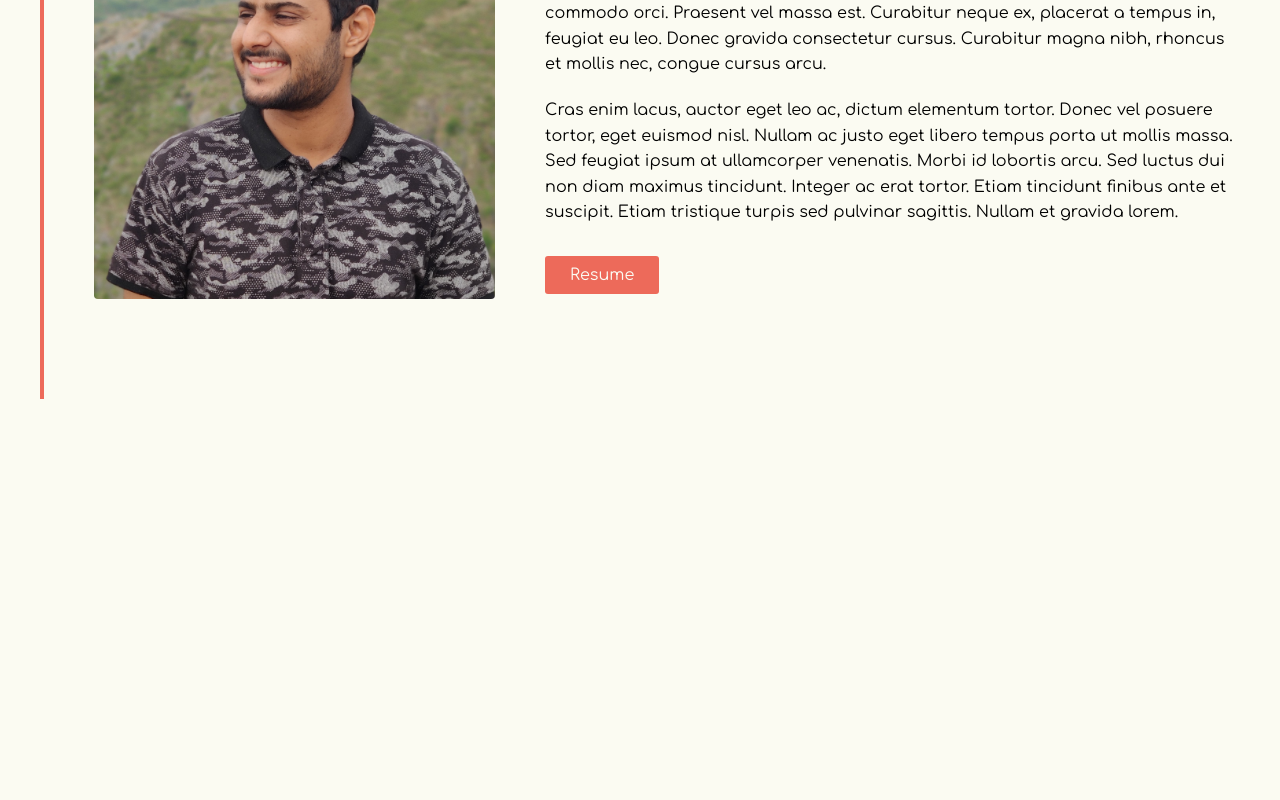
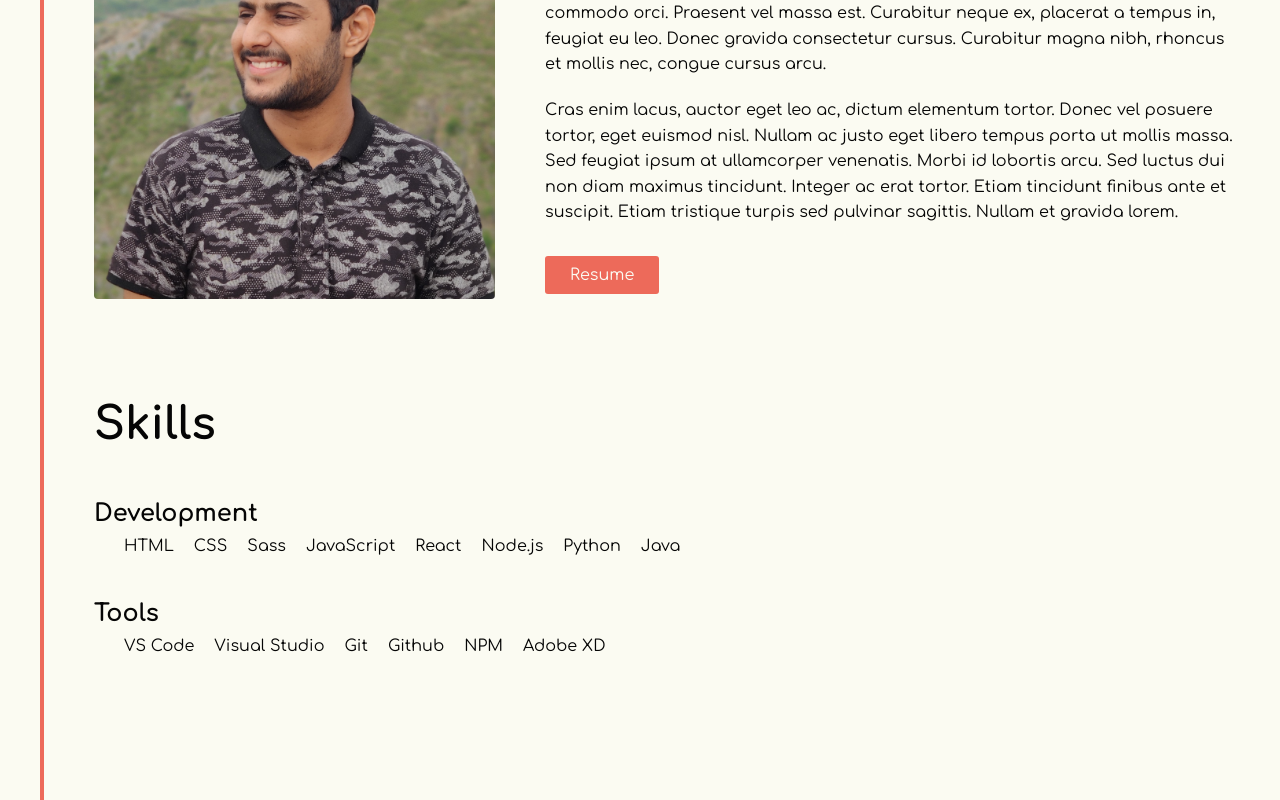
Before and after one commit to codedr0id/Portfolio, a React (Create React App) app: page / in a window 1280 px wide. Shown: the part 1053-1853 px from the top of the page. Before the commit the page ends 1452 px from the top, so only its background shows below. Built offline with nearby package versions, Linux system fonts and the light colour scheme.

Commit message:
Added Skills section

```diff
--- a/src/App.js
+++ b/src/App.js
@@ -2,6 +2,7 @@ import React from 'react';
 import Navbar from './components/Navbar';
 import Header from './components/Header';
 import About from './components/About';
+import Skills from './components/Skills';
 import './App.scss';
 
 function App() {
@@ -11,6 +12,7 @@ function App() {
       <Header />
       <main>
         <About />
+        <Skills />
       </main>
     </div>
   );
--- a/src/App.scss
+++ b/src/App.scss
@@ -4,7 +4,7 @@
   // padding: 0 10rem;
   max-width: 1920px;
   width: 100%;
-  text-align: center;
+  // text-align: center;
 }
 
 main {
@@ -29,13 +29,16 @@ section {
   font-size: 4.5rem;
   margin-bottom: 5rem;
   position: relative;
+  text-align: left;
+  // display: inline-block;
+  width: 13.3rem;
 
   &::before {
     content: '';
     position: absolute;
     width: 3rem;
     height: 3rem;
-    left: -47%;
+    left: -50%;
     top: 50%;
     transform: translateY(-50%);
   }
--- /dev/null
+++ b/src/components/Skills.js
@@ -0,0 +1,41 @@
+import React, { Component } from 'react';
+import '../scss/Skills.scss';
+
+class Skills extends Component {
+  static defaultProps = {
+    dev: ['HTML', 'CSS', 'Sass', 'JavaScript', 'React', 'Node.js', 'Python', 'Java'],
+    tools: ['VS Code', 'Visual Studio', 'Git', 'Github', 'NPM', 'Adobe XD']
+  };
+
+  showList(arr) {
+    const list = [];
+    for (let item of arr) {
+      list.push(
+        <li key={item} className="Skills__item">
+          {item}
+        </li>
+      );
+    }
+    return list;
+  }
+
+  render() {
+    return (
+      <section className="Skills">
+        <h1 className="section-title">Skills</h1>
+
+        <section className="Skills__container">
+          <h2 className="Skills__heading">Development</h2>
+          <ul className="Skills__list">{this.showList(this.props.dev)}</ul>
+        </section>
+
+        <section className="Skills__container">
+          <h2 className="Skills__heading">Tools</h2>
+          <ul className="Skills__list">{this.showList(this.props.tools)}</ul>
+        </section>
+      </section>
+    );
+  }
+}
+
+export default Skills;
--- a/src/index.scss
+++ b/src/index.scss
@@ -19,6 +19,7 @@ body {
 
   font-size: 1.6rem;
   background-color: $color-white;
+  color: $color-black;
 }
 
 code {
--- /dev/null
+++ b/src/scss/Skills.scss
@@ -0,0 +1,27 @@
+@import './variables.scss';
+
+.Skills {
+  section {
+    padding-bottom: 3.5rem;
+  }
+
+  .section-title {
+  }
+
+  &__container {
+  }
+
+  &__heading {
+  }
+
+  &__list {
+    list-style: none;
+    display: flex;
+    flex-wrap: wrap;
+    margin-left: 2rem;
+  }
+
+  &__item {
+    padding: 1rem 1rem;
+  }
+}
```
